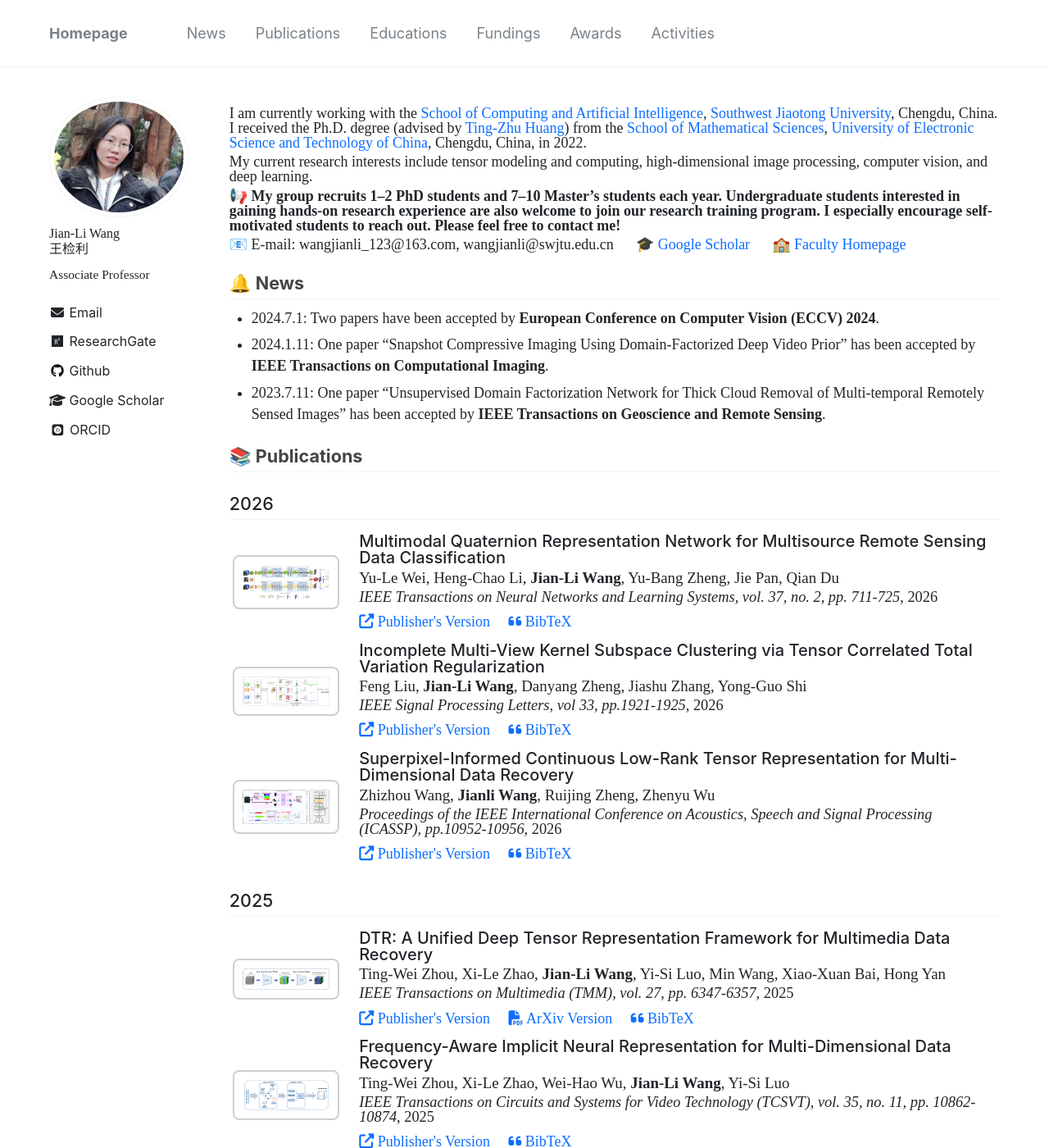
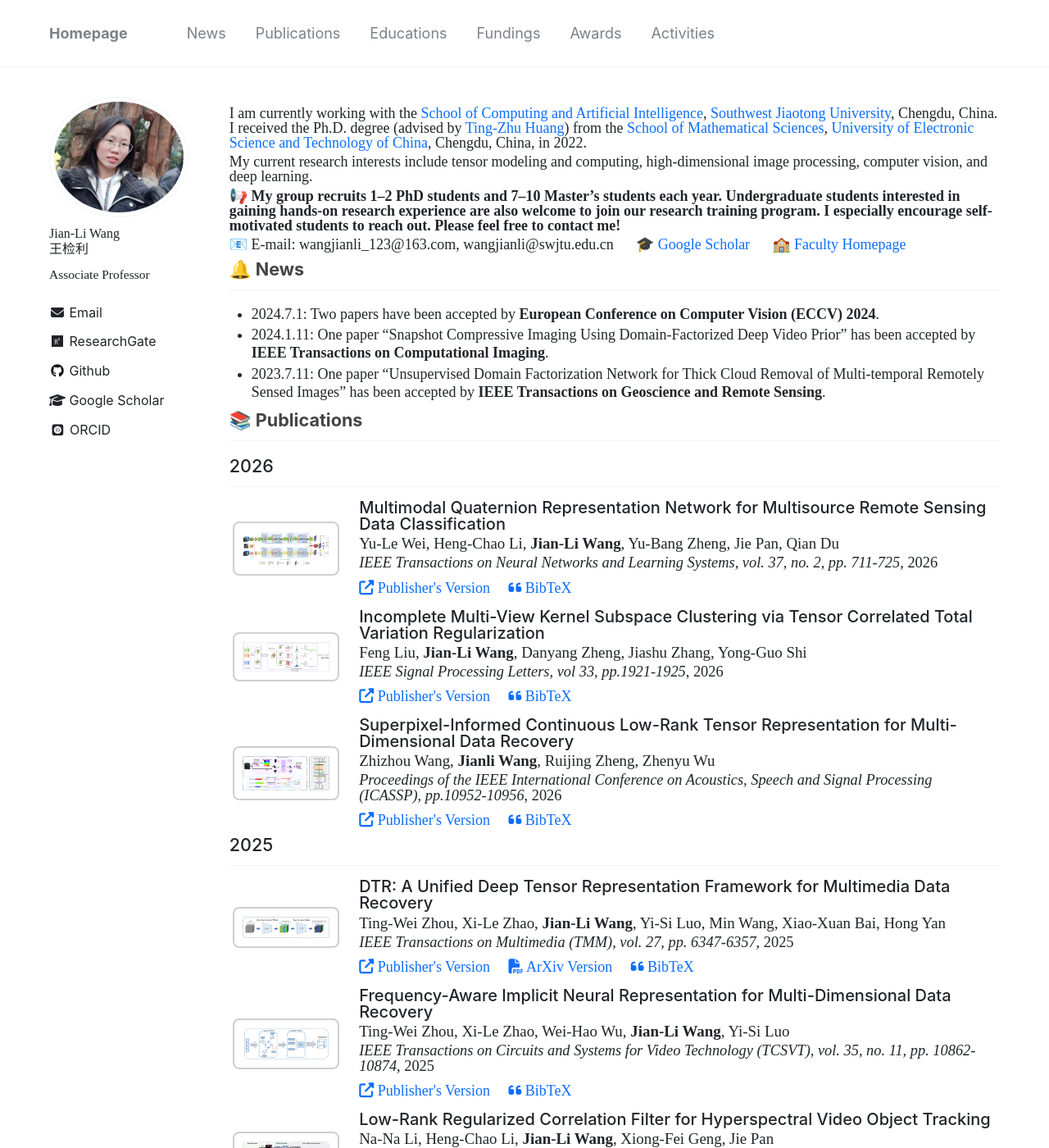
Before and after one commit to wangjianli123/wangjianli123.github.io, a Jekyll site: the page built from _pages/homepage.md, in a window 1280 px wide and 1400 px high. Shown: the whole window at 82% size. Built offline with Jekyll 4.4.1, drawn with Linux system fonts in a browser that asks for light colours; nearby versions of some CDN libraries; some web fonts are replaced; comment, search, counter and statistics services are not loaded.

Commit message:
Update main.scss

```diff
--- a/assets/css/main.scss
+++ b/assets/css/main.scss
@@ -212,20 +212,20 @@ html {
   }
 }
 
-/* News 列表段落间距：缩小每条之间的距离 */
-.page__content #news + ul li {
-  margin-bottom: 0.35em !important;
-  line-height: 1.45 !important;
+/* News 列表整体 */
+#news ~ ul {
+  margin-top: 0.2em !important;
+  margin-bottom: 0.6em !important;
 }
 
-/* News 标题和下面内容之间的距离 */
-.page__content #news + ul {
-  margin-top: 0.4em !important;
+/* News 每一条之间的间距 */
+#news ~ ul li {
+  margin-bottom: 0.15em !important;
+  line-height: 1.25 !important;
 }
 
-/* 所有小标题下面的横线和间距更紧凑一些 */
-.page__content h2 {
-  margin-top: 1.2em !important;
-  margin-bottom: 0.45em !important;
-  padding-bottom: 0.25em !important;
+/* News 列表中的段落 */
+#news ~ ul li p {
+  margin-top: 0 !important;
+  margin-bottom: 0 !important;
 }
```
